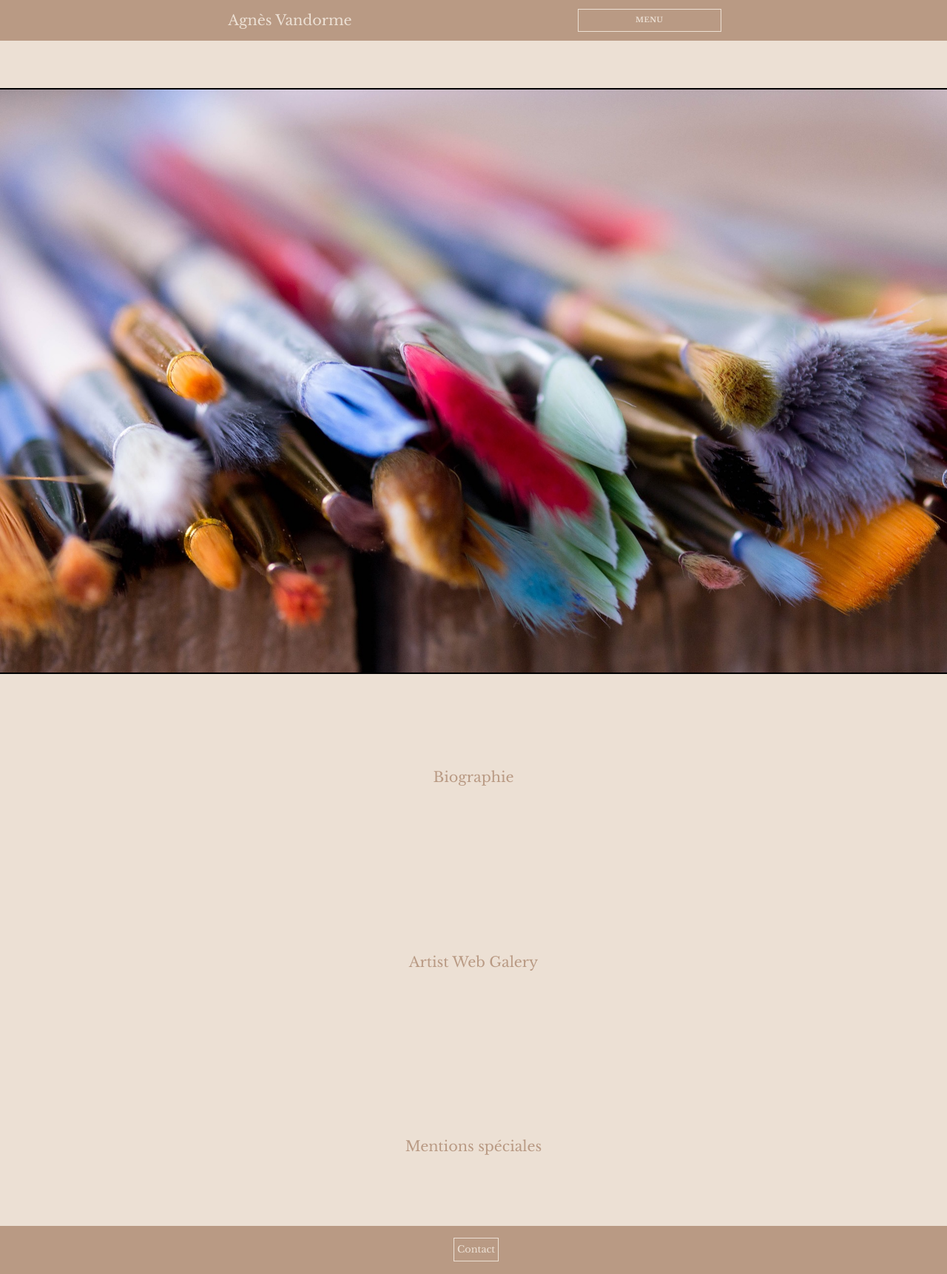
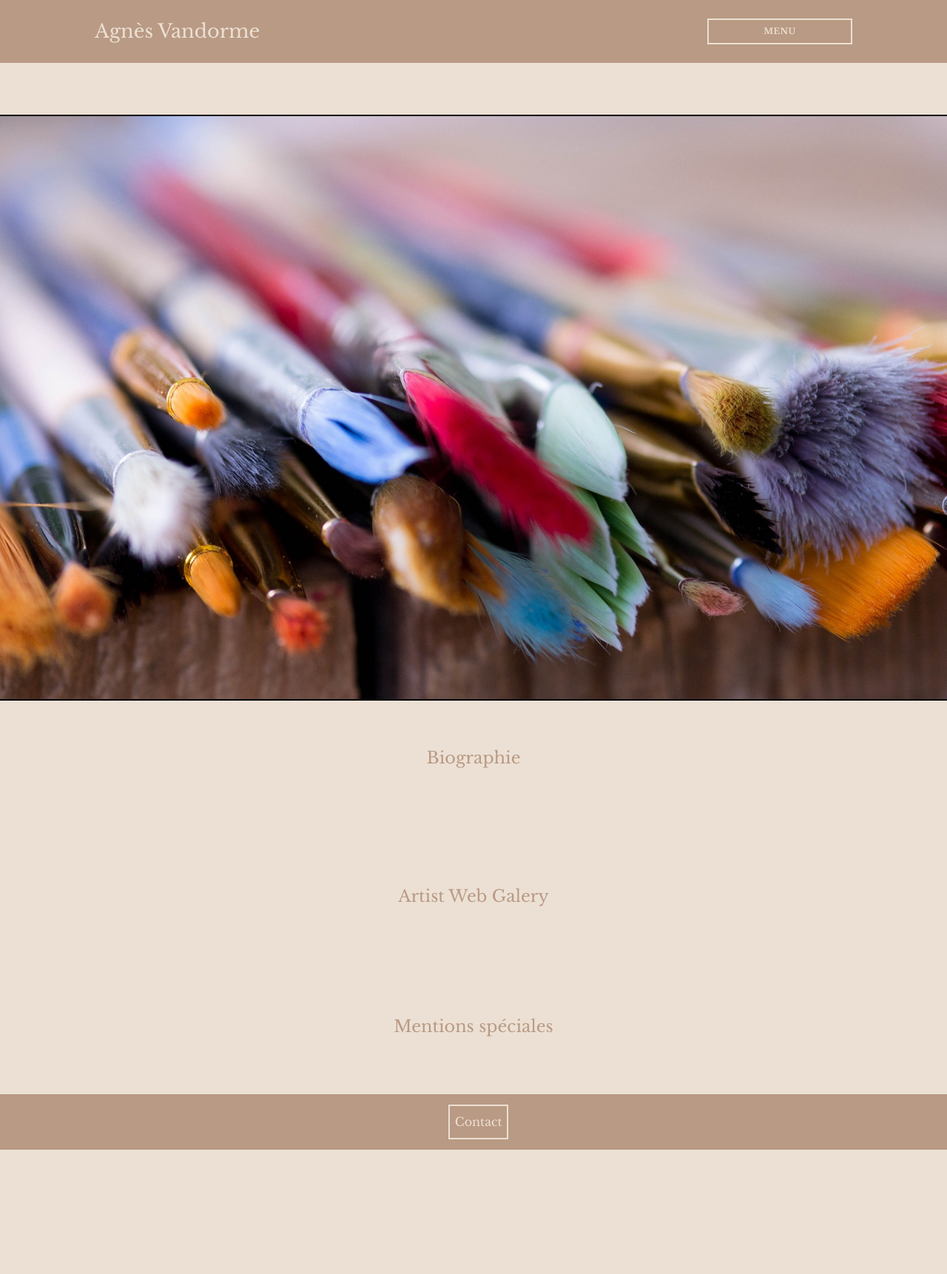
Before and after one commit to julien-leleu-YJS/Agnes-Vandorme, a React (Create React App) app: page /home in a window 1280 px wide. Shown: the whole page at 74% size. After the commit the page ends 1554 px from the top, so only its background shows below. Built offline with nearby package versions, Linux system fonts and the light colour scheme; a web font is replaced by a local one.

Commit message:
add responsive for the home page, header and footer

```diff
--- a/src/composants/footer/Footer.jsx
+++ b/src/composants/footer/Footer.jsx
@@ -1,6 +1,7 @@
 import React from 'react';
 
 import './footer.scss';
+import './tabletteFooter.scss';
 
 function Footer() {
   return (
--- /dev/null
+++ b/src/composants/footer/tabletteFooter.scss
@@ -0,0 +1,12 @@
+@media screen and (min-width: 768px) {
+  .footer-container {
+    height: 75px; // the desired height
+  }
+  .mentions-button {
+    font-size: 1rem;
+    border: 2px solid #ece0d4;
+    width: 110%;
+    height: 40px;
+    padding: 2%;
+  }
+}
--- a/src/composants/header/Header.jsx
+++ b/src/composants/header/Header.jsx
@@ -1,6 +1,7 @@
 import React from 'react';
 import CustomizedMenus from '../menuBurger/Burger';
 import './header.scss';
+import './tabletteHeader.scss';
 
 function Header() {
   return (
--- /dev/null
+++ b/src/composants/header/tabletteHeader.scss
@@ -0,0 +1,11 @@
+@media screen and (min-width: 768px) {
+  .header-container {
+    display: flex;
+    justify-content: space-between;
+    height: 85px; // the desired height
+  }
+  .title-home {
+    font-size: 1.6rem;
+    margin-left: 10%;
+  }
+}
--- a/src/composants/menuBurger/Burger.jsx
+++ b/src/composants/menuBurger/Burger.jsx
@@ -10,6 +10,7 @@ import MenuItem from '@material-ui/core/MenuItem';
 /* import DraftsIcon from '@material-ui/icons/Drafts'; */
 /* import SendIcon from '@material-ui/icons/Send'; */
 import './burger.scss';
+import './tabletteMenu.scss';
 
 function Burger() {
   const [anchorEl, setAnchorEl] = React.useState(null);
--- /dev/null
+++ b/src/composants/menuBurger/tabletteMenu.scss
@@ -0,0 +1,28 @@
+@media screen and (min-width: 768px) {
+  .burger-container {
+    border: 2px solid #ece0d4;
+    margin-right: 10%;
+  }
+  .burger-button {
+    color: #ece0d4;
+    font-size: 0.7rem;
+    font-weight: 800;
+    font-family: "Libre Baskerville", serif;
+  }
+  .home-burger {
+    margin-top: 10%;
+    margin-bottom: 9%;
+    text-decoration: none;
+    color: #b99a84;
+    font-family: "Libre Baskerville", serif;
+    font-size: 1.4rem;
+  }
+  .contact-burger {
+    margin-top: 10%;
+    margin-bottom: 9%;
+    text-decoration: none;
+    color: #b99a84;
+    font-family: "Libre Baskerville", serif;
+    font-size: 1.4rem;
+  }
+}
--- a/src/pages/biography/Biography.jsx
+++ b/src/pages/biography/Biography.jsx
@@ -1,5 +1,6 @@
 import React from 'react';
 import './biography.scss';
+import './tabletteBiography.scss';
 
 function Biography() {
   return (
--- a/src/pages/biography/biography.scss
+++ b/src/pages/biography/biography.scss
@@ -20,4 +20,5 @@
 .agnes {
   max-width: 100%;
   margin-top: 20%;
+  border: 1px solid black;
 }
--- /dev/null
+++ b/src/pages/biography/tabletteBiography.scss
@@ -0,0 +1,28 @@
+@media screen and (min-width: 768px) {
+  .biography-container {
+    margin-top: 5%;
+    color: #b99a84;
+    font-family: "Libre Baskerville", serif;
+    margin-bottom: 20%;
+    margin-left: 5%;
+    margin-right: 5%;
+  }
+  .title-page-biography {
+    margin-bottom: 5%;
+    font-size: 1.2rem;
+  }
+  .title-biography {
+    font-size: 1.4rem;
+    margin-bottom: 5%;
+  }
+  .text-biography {
+    font-size: 1.1rem;
+    line-height: 130%;
+  }
+  .agnes {
+    max-width: 70%;
+    margin-top: 5%;
+    margin-bottom: -11%;
+    border: 2px solid black;
+  }
+}
--- a/src/pages/home/Home.jsx
+++ b/src/pages/home/Home.jsx
@@ -1,15 +1,16 @@
 import React from 'react';
 import './home.scss';
+import './tabletteHome.scss';
 
 function Home() {
   return (
     <div className="home-container">
       <img className="photo-pinceaux" src="artistic-2230433_1920.jpg" alt="pinceaux" />
-      <nav className=" link-container">
+      <div className=" link-container">
         <a className="biography-link" href="biography">Biographie</a>
         <a className="web-galery-link" href="artist-web-galery">Artist Web Galery</a>
         <a className="contact-link" href="special-mentions">Mentions spéciales</a>
-      </nav>
+      </div>
     </div>
   );
 }
--- /dev/null
+++ b/src/pages/home/tabletteHome.scss
@@ -0,0 +1,39 @@
+@media screen and (min-width: 768px) {
+  .photo-pinceaux {
+    max-width: 100%;
+    margin-top: 5.5%;
+    border-top: 2px solid black;
+    border-bottom: 2px solid black;
+  }
+  .link-container {
+    display: flex;
+    align-items: center;
+    flex-direction: column;
+    justify-content: space-evenly;
+  }
+  .biography-link {
+    margin-top: 5%;
+    margin-bottom: 7.8%;
+    text-decoration: none;
+    color: #b99a84;
+    font-family: "Libre Baskerville", serif;
+    font-size: 1.4rem;
+  }
+
+  .web-galery-link {
+    font-size: 1.4rem;
+    margin-top: 5%;
+    margin-bottom: 7%;
+    text-decoration: none;
+    color: #b99a84;
+    font-family: "Libre Baskerville", serif;
+  }
+  .contact-link {
+    margin-top: 5%;
+    margin-bottom: 6.3%;
+    text-decoration: none;
+    color: #b99a84;
+    font-family: "Libre Baskerville", serif;
+    font-size: 1.4rem;
+  }
+}
```
